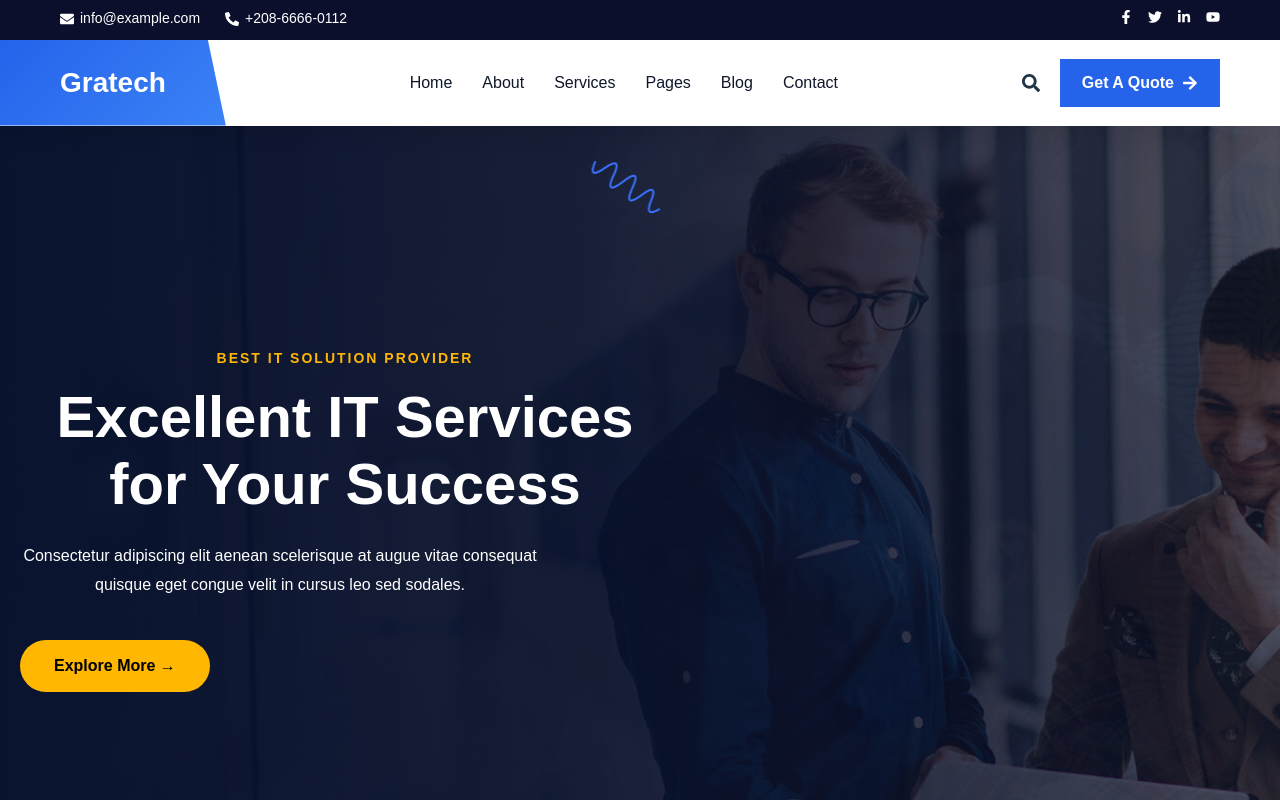
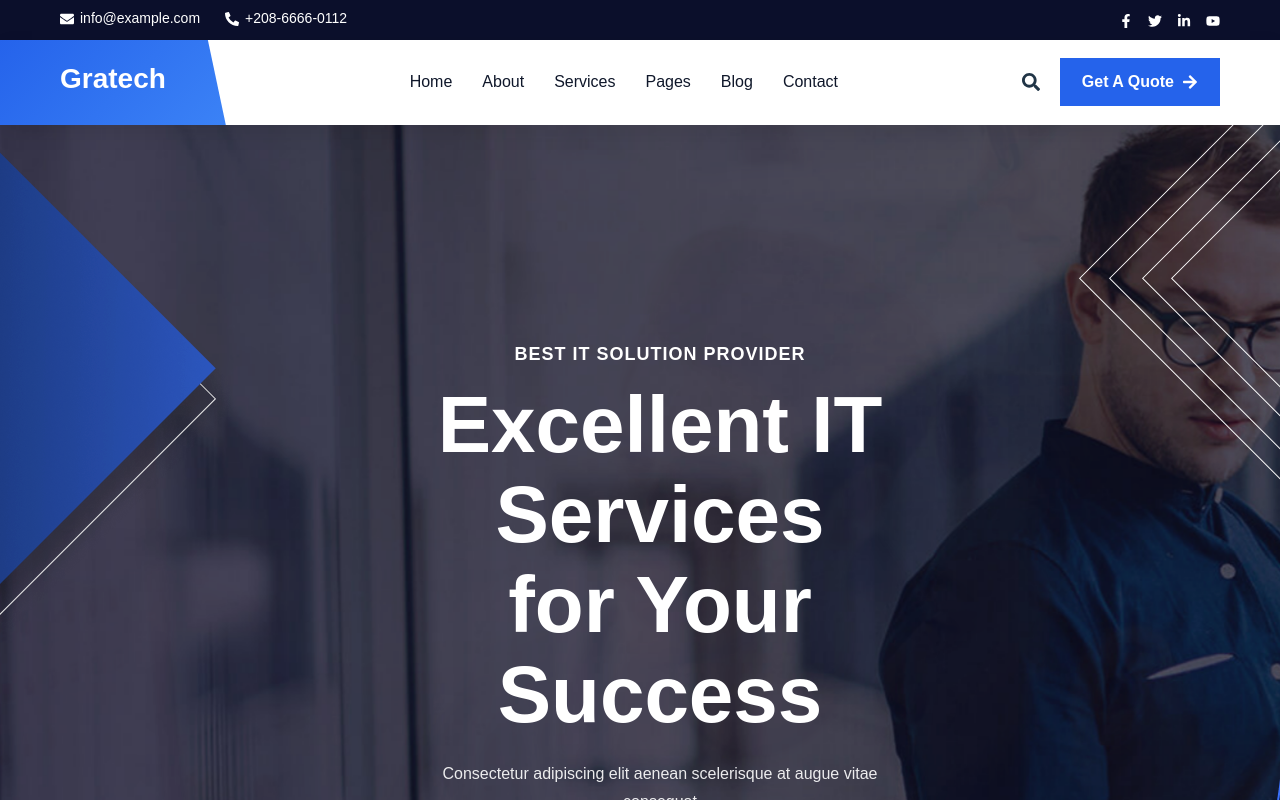
Before and after one commit to Drashti1507/Landing_Page, a React app: page / in a window 1280 px wide. Shown: the top 800 px of the page. Built offline with nearby package versions, Linux system fonts and the light colour scheme; the HTML template or start-up script is replaced by a standard one.

Commit message:
chnage the css

```diff
--- a/src/assets/Components/Banner_Area.css
+++ b/src/assets/Components/Banner_Area.css
@@ -1,291 +1,469 @@
-/* ================= RESET ================= */
-* {
-  box-sizing: border-box;
-  margin: 0;
-  padding: 0;
+.banner__line {
+    position: absolute;
+    bottom: 25%;
+    left: 33%;
+    z-index: 2;
 }
 
-/* ================= BANNER WRAP ================= */
-
-.banner-area {
-  position: relative;
-  min-height: 100vh;
-  background: #000;
-  overflow: hidden;
+* {
+    margin: 0;
+    padding: 0;
+    -webkit-box-sizing: border-box;
+    box-sizing: border-box;
+    outline: none;
 }
 
-/* ================= TOP LINE ================= */
+*, ::after, ::before {
+    box-sizing: border-box;
+}
 
-.banner__line {
-  position: absolute;
-  top: 40px;
-  width: 100%;
-  text-align: center;
-  z-index: 10;
+div {
+    display: block;
+    unicode-bidi: isolate;
 }
 
 .sway__animation {
-  animation: sway 3s ease-in-out infinite alternate;
+    animation: sway 3s linear infinite alternate;
 }
 
-@keyframes sway {
-  from {
-    transform: translateX(-15px);
-  }
-  to {
-    transform: translateX(15px);
-  }
+img, svg {
+    vertical-align: middle;
 }
 
-/* ================= SWIPER ================= */
-
-.banner__slider {
-  height: 100%;
+img {
+    overflow-clip-margin: content-box;
+    overflow: clip;
 }
 
-.banner__slider .swiper-slide {
-  position: relative;
-  min-height: 100vh;
-  overflow: hidden;
+.swiper-pointer-events {
+    touch-action: pan-y;
 }
 
-/* ================= SLIDE BG ================= */
+.swiper {
+    margin-left: auto;
+    margin-right: auto;
+    position: relative;
+    overflow: hidden;
+    list-style: none;
+    padding: 0;
+    z-index: 1;
+}
+
+.swiper-android .swiper-slide, .swiper-wrapper {
+    transform: translate3d(0px, 0, 0);
+}
+
+.swiper-wrapper {
+    position: relative;
+    width: 100%;
+    height: 100%;
+    z-index: 1;
+    display: flex;
+    transition-property: transform;
+    box-sizing: content-box;
+}
+
+.swiper-fade .swiper-slide {
+    pointer-events: none;
+    transition-property: opacity;
+}
+
+.swiper-backface-hidden .swiper-slide {
+    transform: translateZ(0);
+    -webkit-backface-visibility: hidden;
+    backface-visibility: hidden;
+}
+
+.swiper-slide {
+    flex-shrink: 0;
+    width: 100%;
+    height: 100%;
+    position: relative;
+    transition-property: transform;
+}
+
+.banner__shape-left2 {
+    position: absolute;
+    top: 60px;
+    left: 0;
+}
+
+.banner__shape-left1 {
+    position: absolute;
+    top: 30px;
+    left: 0;
+}
+
+.animated{
+  animation-fill-mode: both;
+}
+
+.banner__shape-left3 {
+    position: absolute;
+    bottom: 0px;
+    left: 0;
+}
+
+@media (max-width: 767px) {
+    .banner__shape-right2 ,
+     .banner__shape-right1{
+        display: none;
+    }
+}
+.banner__shape-right2 {
+    position: absolute;
+    bottom: 0px;
+    right: 0;
+}
+
+.slideInRight{
+  animation-name: slideInRight;
+}
+
+.banner__shape-right1 {
+    position: absolute;
+    bottom: 0px;
+    right: 0;
+}
+
+.banner__right-line1,
+.banner__right-line4,
+.banner__right-line3,
+ .banner__right-line2 {
+    position: absolute;
+    top: -65px;
+    right: 0;
+}
+
+.banner__content, .banner-two__content, .banner-three__content {
+    max-width: 770px;
+    padding: 218px 0;
+    position: relative;
+}
+
+
+@media (min-width: 576px) {
+    .container, .container-sm {
+        max-width: 540px;
+    }
+}
+.container, .container-fluid, .container-lg, .container-md, .container-sm, .container-xl, .container-xxl {
+    --bs-gutter-x: 1.5rem;
+    --bs-gutter-y: 0;
+    width: 100%;
+    padding-right: calc(var(--bs-gutter-x) * .5);
+    padding-left: calc(var(--bs-gutter-x) * .5);
+    margin-right: auto;
+    margin-left: auto;
+}
+
+@media (max-width: 991px) {
+    .banner__content, .banner-two__content, .banner-three__content {
+        padding: 100px 0;
+    }
+}
+
+.banner__content h4, .banner-two__content h4, .banner-three__content h4 {
+    text-transform: uppercase;
+    font-size: 18px;
+    line-height: 32px;
+    font-weight: 600;
+    letter-spacing: 1px;
+}
+
+.mb-20 {
+    margin-bottom: 20px;
+}
+
+.text-white {
+    --bs-text-opacity: 1;
+    color: rgba(var(--bs-white-rgb), var(--bs-text-opacity)) !important;
+}
+
+h4 {
+    font-size: 20px;
+    line-height: 32px;
+    font-weight: 700;
+}
+
+h1, h2, h3, h4, h5, h6 {
+    margin: 0;
+    padding: 0;
+    color: var(--heading-color);
+    font-family: var(--kumbh);
+}
+.h4, h4 {
+    font-size: calc(1.275rem + .3vw);
+}
+.h1, .h2, .h3, .h4, .h5, .h6, h1, h2, h3, h4, h5, h6 {
+    margin-top: 0;
+    margin-bottom: .5rem;
+    font-weight: 500;
+    line-height: 1.2;
+    color: var(--bs-heading-color);
+}
+
+.banner__content h4 svg, .banner-two__content h4 svg, .banner-three__content h4 svg {
+    margin-top: -4px;
+}
+.me-1 {
+    margin-right: .25rem !important;
+}
+
+svg.banner__svg, svg[data-role="icon"] {
+    width: 40px;
+    height: 16px;
+    fill: none;
+}
+
+rect.banner-rect {
+    stroke: white;
+}
+
+svg:not(:root) {
+    overflow-clip-margin: content-box;
+    overflow: hidden;
+}
+
+@media (max-width: 767px) {
+    .banner__content h1, .banner-two__content h1, .banner-three__content h1 {
+        font-size: 50px;
+        line-height: 60px;
+    }
+}
+@media (max-width: 991px) {
+    .banner__content h1, .banner-two__content h1, .banner-three__content h1 {
+        font-size: 60px;
+        line-height: 70px;
+    }
+}
+
+.banner__content h1, .banner-two__content h1, .banner-three__content h1 {
+    font-size: 80px;
+    line-height: 90px;
+    font-weight: 700;
+}
+
+.banner__content p, .banner-two__content p, .banner-three__content p {
+    color: var(--white);
+    opacity: 90%;
+}
+.mt-20 {
+    margin-top: 20px;
+}
+p {
+    margin: 0;
+    padding: 0;
+    line-height: 28px;
+    font-size: 16px;
+    margin-top: 0;
+    margin-bottom: 1rem;
+    display: block;
+    margin-block-start: 1em;
+    margin-block-end: 1em;
+    margin-inline-start: 0px;
+    margin-inline-end: 0px;
+    unicode-bidi: isolate;
+}
+
+.btn-one {
+    padding: 15px 25px;
+    background: var(--gradient-bg);
+    font-weight: 600;
+    color: var(--white);
+    transition: var(--transition);
+    text-transform: capitalize;
+    position: relative;
+    z-index: 1;
+    overflow: hidden;
+}
+
+@media (max-width: 767px) {
+    .mt-60 {
+        margin-top: 30px;
+    }
+}
+
+a {
+    text-decoration: none;
+    display: inline-block;
+    /* color: var(--heading-color); */
+    /* transition: var(--transition); */
+    /* color: rgba(var(--bs-link-color-rgb), var(--bs-link-opacity, 1)); */
+    /* text-decoration: underline; */
+}
+.swiper-fade .swiper-slide {
+    /* pointer-events: none; */
+    transition-property: opacity;
+}
+.swiper-backface-hidden .swiper-slide {
+    /* transform: translateZ(0); */
+    /* -webkit-backface-visibility: hidden; */
+    backface-visibility: hidden;
+}
+.swiper-slide {
+    flex-shrink: 0;
+    /* width: 100%; */
+    height: 100%;
+    position: relative;
+    /* transition-property: transform; */
+}
 
 .slide-bg {
   position: absolute;
   inset: 0;
   background-size: cover;
   background-position: center;
+  transform: scale(1);
+  transition: transform 6s ease;
+  z-index: -1;
+}
+.swiper-slide-active .slide-bg {
+  transform: scale(1.12);   /* zoom effect */
+}
+
+.slide-bg {
+  background-position: center;
+  animation: none;
+}
+
+.swiper-slide-active .slide-bg {
+  animation: bgMove 8s linear forwards;
+}
+
+@keyframes bgMove {
+  from { background-position: center left; }
+  to   { background-position: center right; }
+}
+
+.slide-bg {
+  background-position: center;
+  animation: none;
+}
+
+.swiper-slide-active .slide-bg {
+  animation: bgMove 8s linear forwards;
+}
+
+.banner-area,
+.banner-area h1,
+.banner-area h4,
+.banner-area p,
+.banner-area a {
+  color: #ffffff !important;
+}
+
+.banner-area,
+.swiper,
+.swiper-slide {
+  min-height: 100vh;
+}
+
+.banner-area {
+  position: relative;
+  overflow: hidden;
+  color: #fff;
+}
+
+/* ===== LINE ANIMATION ===== */
+@keyframes sway {
+  0% { transform: translateX(0); }
+  50% { transform: translateX(40px); }
+  100% { transform: translateX(0); }
+}
+
+.sway__animation {
+  animation: sway 6s ease-in-out infinite;
+}
+
+.banner__line {
+  position: absolute;
+  bottom: 25%;
+  left: 33%;
+  z-index: 10;
+}
+
+/* ===== SLIDE BACKGROUND ===== */
+.slide-bg {
+  position: absolute;
+  inset: 0;
+  background-size: cover;
+  background-position: center;
+  transform: scale(1);
+  transition: transform 6s ease;
   z-index: 1;
 }
 
-.slide-bg::after {
-  content: "";
-  position: absolute;
-  inset: 0;
-  background: linear-gradient(
-    to right,
-    rgba(8, 18, 46, 0.95) 0%,
-    rgba(8, 18, 46, 0.75) 45%,
-    rgba(8, 18, 46, 0.4) 70%,
-    rgba(8, 18, 46, 0.15) 100%
-  );
+.swiper-slide-active .slide-bg {
+  transform: scale(1.12);
+  animation: bgMove 8s linear forwards;
 }
 
-/* ================= CONTAINER ================= */
-
-.container {
-  max-width: 1320px;
-  margin: auto;
-  padding: 0 20px;
-  height: 100%;
+@keyframes bgMove {
+  from { background-position: center left; }
+  to { background-position: center right; }
 }
 
-/* ================= CONTENT ================= */
+/* ===== CONTENT ===== */
+.container {
+  position: relative;
+  z-index: 5;
+  display: flex;
+  align-items: center;
+}
 
 .banner__content {
-  position: relative;
-  z-index: 5;
-  color: #fff;
-  max-width: 650px;
-  min-height: 100vh;
-
-  display: flex;
-  flex-direction: column;
-  justify-content: center;
+  max-width: 750px;
+  padding-left: 40px;
 }
 
 .banner__content h4 {
-  font-size: 14px;
-  letter-spacing: 2px;
   text-transform: uppercase;
-  color: #ffb703;
-  margin-bottom: 15px;
+  letter-spacing: 1px;
+  margin-bottom: 10px;
 }
 
 .banner__content h1 {
-  font-size: 58px;
-  line-height: 1.15;
-  margin-bottom: 25px;
+  font-size: 80px;
+  line-height: 90px;
   font-weight: 700;
 }
 
 .banner__content p {
-  font-size: 16px;
-  line-height: 1.8;
   opacity: 0.9;
-  max-width: 520px;
+  margin: 20px 0;
 }
 
-/* ================= BUTTON ================= */
-
+/* ===== BUTTON ===== */
 .btn-one {
-  display: inline-flex;
-  align-items: center;
-  gap: 8px;
-  background: #ffb703;
-  color: #000;
-  padding: 14px 36px;
-  border-radius: 50px;
-  margin-top: 40px;
+  padding: 15px 28px;
+  background: linear-gradient(90deg, #ff7a18, #ffb347);
+  color: #fff;
   font-weight: 600;
-  transition: 0.3s ease;
-  width: fit-content;
 }
 
-.btn-one:hover {
-  background: #fff;
-}
+/* ===== SHAPES ===== */
+.banner__shape-left1 { position: absolute; top: 30px; left: 0; z-index: 4; }
+.banner__shape-left2 { position: absolute; top: 60px; left: 0; z-index: 4; }
+.banner__shape-left3 { position: absolute; bottom: 0; left: 0; z-index: 4; }
 
-/* ================= SHAPES ================= */
+.banner__shape-right1 { position: absolute; bottom: 0; right: 0; z-index: 4; }
+.banner__shape-right2 { position: absolute; bottom: 0; right: 0; z-index: 4; }
 
-.banner__shape-left1,
-.banner__shape-left2,
-.banner__shape-left3,
-.banner__shape-right1,
-.banner__shape-right2,
 .banner__right-line1,
 .banner__right-line2,
 .banner__right-line3,
 .banner__right-line4 {
   position: absolute;
-  z-index: 3;
-  pointer-events: none;
+  top: -60px;
+  right: 0;
+  z-index: 4;
 }
 
-/* LEFT */
-
-.banner__shape-left1 {
-  top: 60%;
-  left: 0;
-  transform: translateY(-180px);
-}
-
-.banner__shape-left2 {
-  top: 60%;
-  left: 0;
-  transform: translateY(-40px);
-}
-
-.banner__shape-left3 {
-  top: 60%;
-  left: 40px;
-  transform: translateY(120px);
-}
-
-/* RIGHT SHAPES */
-
-.banner__shape-right1 {
-  top: 35%;
-  right: 0;
-}
-
-.banner__shape-right2 {
-  bottom: 0;
-  right: 0;
-}
-
-/* RIGHT LINES — BOTTOM SIDE */
-
-.banner__right-line1 {
-  bottom: 260px;
-  right: 80px;
-}
-
-.banner__right-line2 {
-  bottom: 220px;
-  right: 60px;
-}
-
-.banner__right-line3 {
-  bottom: 180px;
-  right: 40px;
-}
-
-.banner__right-line4 {
-  bottom: 140px;
-  right: 20px;
-}
-
-/* ================= ANIMATION ================= */
-
-.anim-left {
-  animation: slideLeft 1.2s ease forwards;
-  opacity: 0;
-}
-
-.anim-right {
-  animation: slideRight 1.2s ease forwards;
-  opacity: 0;
-}
-
-@keyframes slideLeft {
-  from {
-    transform: translateX(-120px);
-    opacity: 0;
-  }
-  to {
-    transform: translateX(0);
-    opacity: 1;
+/* ===== RESPONSIVE ===== */
+@media (max-width: 991px) {
+  .banner__content h1 {
+    font-size: 50px;
+    line-height: 60px;
   }
 }
-
-@keyframes slideRight {
-  from {
-    transform: translateX(120px);
-    opacity: 0;
-  }
-  to {
-    transform: translateX(0);
-    opacity: 1;
-  }
-}
-
-/* delay */
-
-.d1 { animation-delay: 0.2s; }
-.d2 { animation-delay: 0.4s; }
-.d3 { animation-delay: 0.6s; }
-.d4 { animation-delay: 0.8s; }
-.d5 { animation-delay: 1s; }
-.d6 { animation-delay: 1.2s; }
-
-/* ================= DOTS ================= */
-
-.banner__dot-wrp {
-  position: absolute;
-  bottom: 40px;
-  width: 100%;
-  text-align: center;
-  z-index: 10;
-}
-
-/* ================= RESPONSIVE ================= */
-
-@media (max-width: 991px) {
-  .banner__content h1 {
-    font-size: 42px;
-  }
-}
-
-@media (max-width: 768px) {
-  .banner__content {
-    padding: 100px 0 140px;
-  }
-
-  .banner__content h1 {
-    font-size: 32px;
-  }
-
-  .banner__shape-left1,
-  .banner__shape-left2,
-  .banner__shape-left3,
-  .banner__shape-right1,
-  .banner__shape-right2,
-  .banner__right-line1,
-  .banner__right-line2,
-  .banner__right-line3,
-  .banner__right-line4 {
-    display: none;
-  }
-}
```
